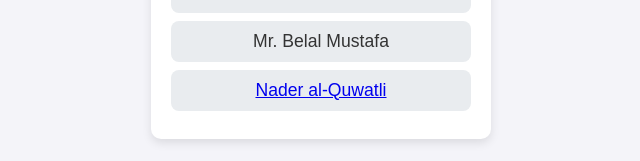
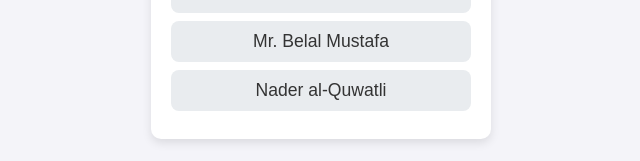
Before and after one commit to karamjabr455/project1, a plain HTML site: page index.html in a window 1280 px wide. Shown: the part 620-781 px from the top of the page, without its empty margins (319-959 px from the left). Drawn offline with Linux system fonts and the light colour scheme.

Commit message:
new changes to nader branch

```diff
--- a/index.html
+++ b/index.html
@@ -22,7 +22,7 @@
             <li>Mr. Abdallah</li>
             <li class="Mohammed">Mr. Mohammed Barakat</li>
             <li id="belal">Mr. Belal Mustafa </li>
-            <li class="Nader"><a href="./Nader/index.html"> Nader al-Quwatli</a></li>
+            <li class="Nader"> Nader al-Quwatli</li>
 
         </ul>
     </div>
```
